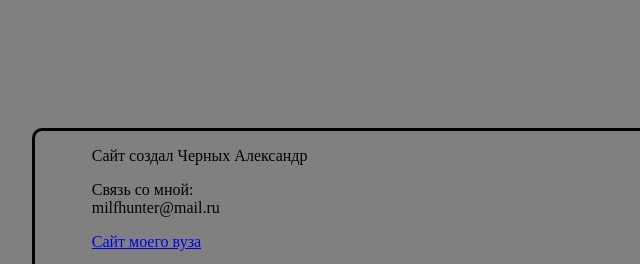
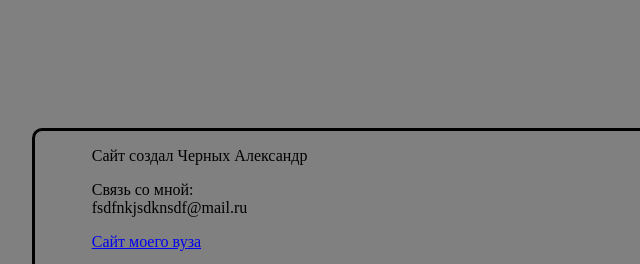
Before and after one commit to rossparsons1/rossparsons1.github.io, a plain HTML site: page index.html in a window 1280 px wide. Shown: the top 264 px of the page, 224-864 px from the left. Drawn offline with Linux system fonts and the light colour scheme.

Commit message:
Update index.html

```diff
--- a/index.html
+++ b/index.html
@@ -9,7 +9,7 @@
 <div class="info">
     <div class="left-side">
         <p>Сайт создал Черных Александр</p>
-        <p>Связь со мной: milfhunter@mail.ru</p>
+        <p>Связь со мной: fsdfnkjsdknsdf@mail.ru</p>
         <p><a href="https://nvsu.ru">Сайт моего вуза</a></p>
         <p>Нижневартовский государственный университет – первый вуз в Ханты-Мансийском автономном округе – Югре. В
             соответствии с приказом Государственного комитета СССР по народному образованию от 08 марта 1988 г.,
```
